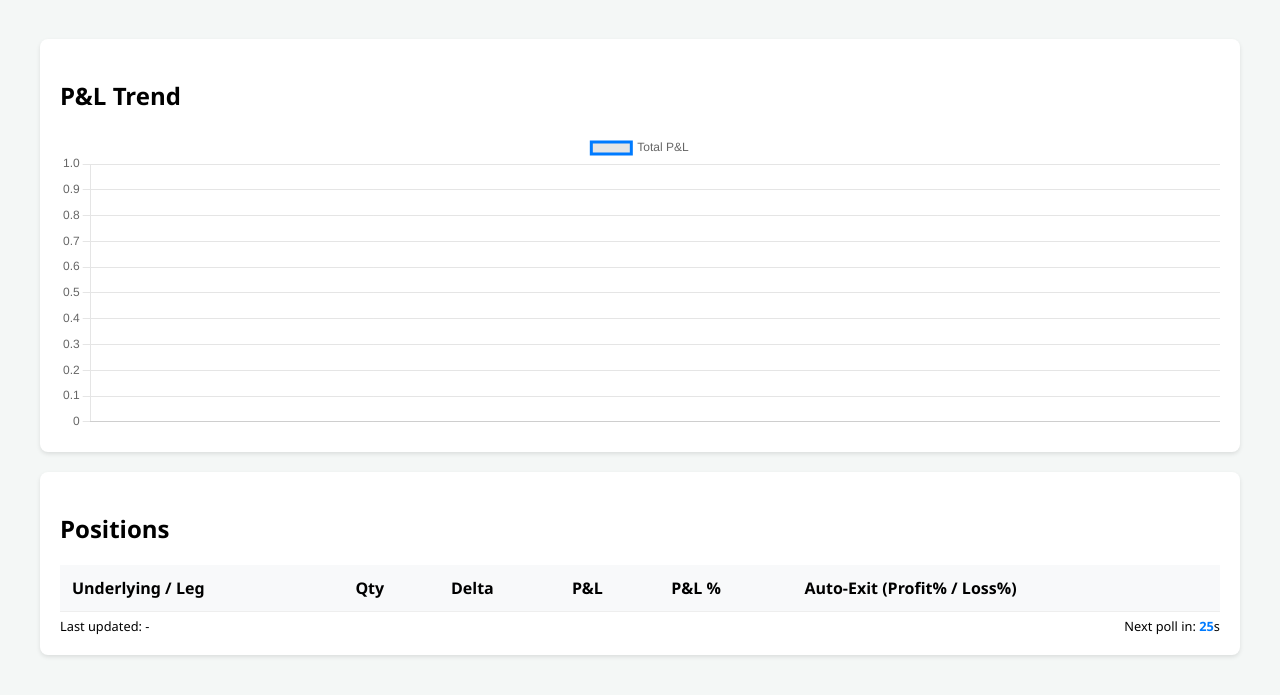
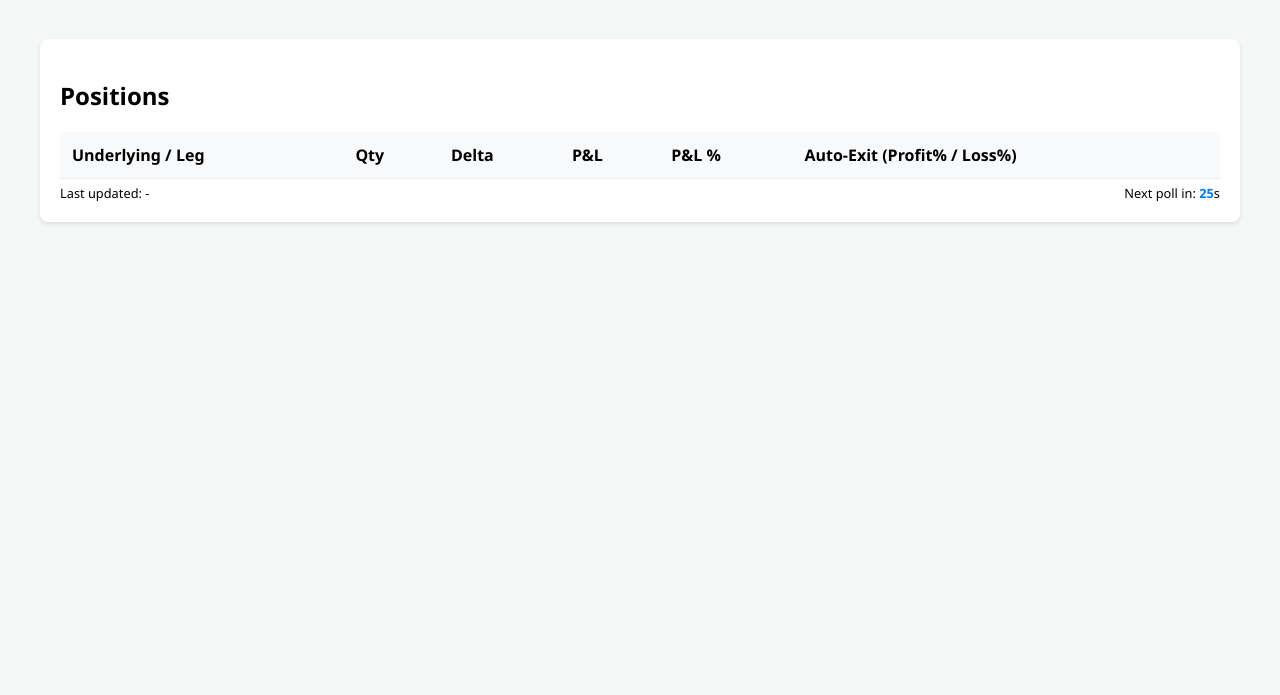
Before and after one commit to Dineshvmr/order_execution_automation, a website: page public/index.html in a window 1280 px wide. Shown: the part 95-790 px from the top of the page. Drawn offline with nearby package versions, Linux system fonts and the light colour scheme; no server answers.

Commit message:
Remove P&L trend chart

```diff
--- a/public/index.html
+++ b/public/index.html
@@ -4,7 +4,6 @@
     <meta charset="UTF-8">
     <meta name="viewport" content="width=device-width, initial-scale=1.0">
     <title>Sensibull P&L Auto-Exit Prototype</title>
-    <script src="https://cdn.jsdelivr.net/npm/chart.js"></script>
     <style>
         body { font-family: 'Segoe UI', Tahoma, Geneva, Verdana, sans-serif; padding: 20px; background-color: #f4f7f6; }
         .container { max-width: 1200px; margin: 0 auto; }
@@ -45,7 +44,6 @@
         .badge-demo { background-color: #ffc107; color: #000; }
         .badge-live { background-color: #28a745; color: #fff; }
 
-        #chart-container { height: 300px; }
 
         #status-indicator { font-size: 0.8em; margin-top: 5px; display: flex; justify-content: space-between; }
         #countdown { font-weight: bold; color: #007bff; }
@@ -75,12 +73,6 @@
 
         <div id="loginStatus" class="card" style="display: none;"></div>
 
-        <div class="card">
-            <h2>P&L Trend</h2>
-            <div id="chart-container">
-                <canvas id="pnlChart"></canvas>
-            </div>
-        </div>
 
         <div class="card">
             <h2>Positions</h2>
@@ -119,9 +111,6 @@
     </div>
 
     <script>
-        let pnlChart;
-        let pnlHistory = [];
-        let timeLabels = [];
         let pollInterval;
         let countdownValue = 30;
         let countdownInterval;
@@ -139,32 +128,6 @@
 
         const demoModeCheckbox = document.getElementById('demoMode');
 
-        // Initialize Chart
-        function initChart() {
-            const ctx = document.getElementById('pnlChart').getContext('2d');
-            pnlChart = new Chart(ctx, {
-                type: 'line',
-                data: {
-                    labels: timeLabels,
-                    datasets: [{
-                        label: 'Total P&L',
-                        data: pnlHistory,
-                        borderColor: '#007bff',
-                        tension: 0.1,
-                        fill: false
-                    }]
-                },
-                options: {
-                    responsive: true,
-                    maintainAspectRatio: false,
-                    scales: {
-                        y: {
-                            beginAtZero: false
-                        }
-                    }
-                }
-            });
-        }
 
         async function checkLogin() {
             try {
@@ -199,7 +162,6 @@
                 updateModeBadge(data.mode);
 
                 renderPositions(data.underlyings);
-                updateChart(data.underlyings);
                 checkThresholds(data.underlyings);
                 lastUpdatedSpan.textContent = new Date().toLocaleTimeString();
                 resetCountdown();
@@ -354,20 +316,6 @@
             });
         }
 
-        function updateChart(underlyings) {
-            const totalPnl = underlyings.reduce((sum, u) => sum + u.total_pnl, 0);
-            const now = new Date().toLocaleTimeString();
-
-            pnlHistory.push(totalPnl);
-            timeLabels.push(now);
-
-            if (pnlHistory.length > 20) {
-                pnlHistory.shift();
-                timeLabels.shift();
-            }
-
-            pnlChart.update();
-        }
 
         function resetCountdown() {
             countdownValue = 30;
@@ -411,7 +359,6 @@
         };
 
         // Initialize
-        initChart();
         fetchPositions();
         startPolling();
     </script>
```
